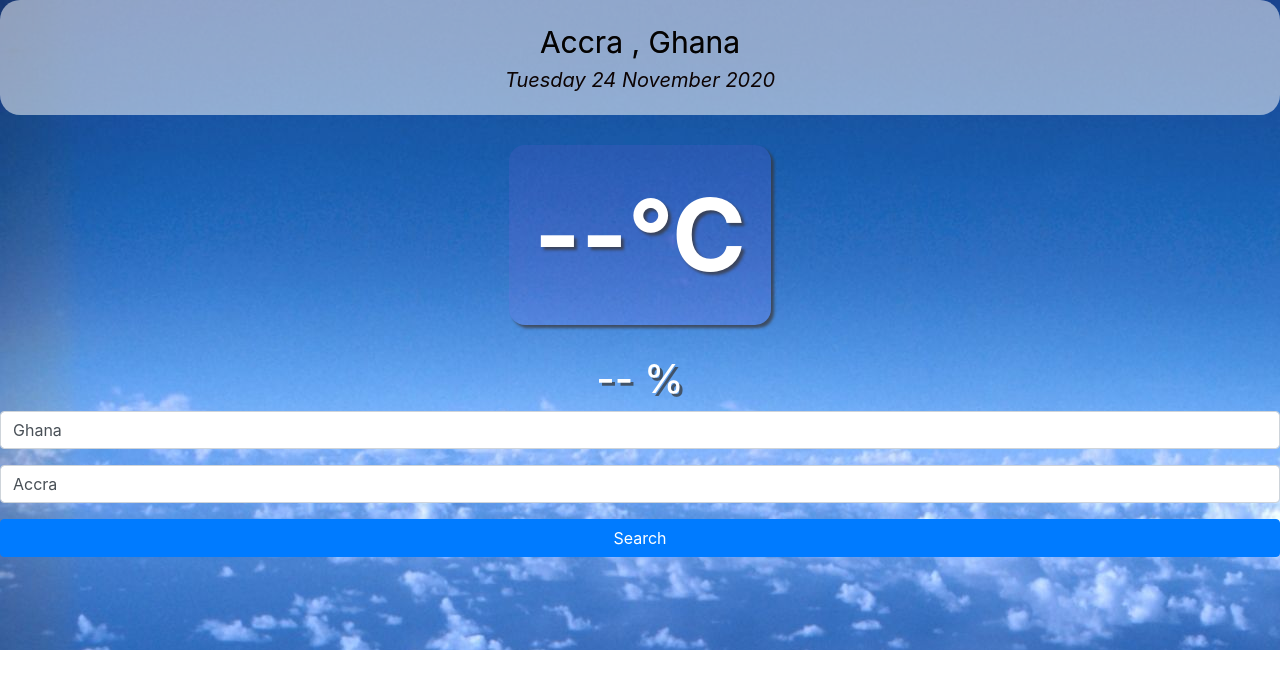
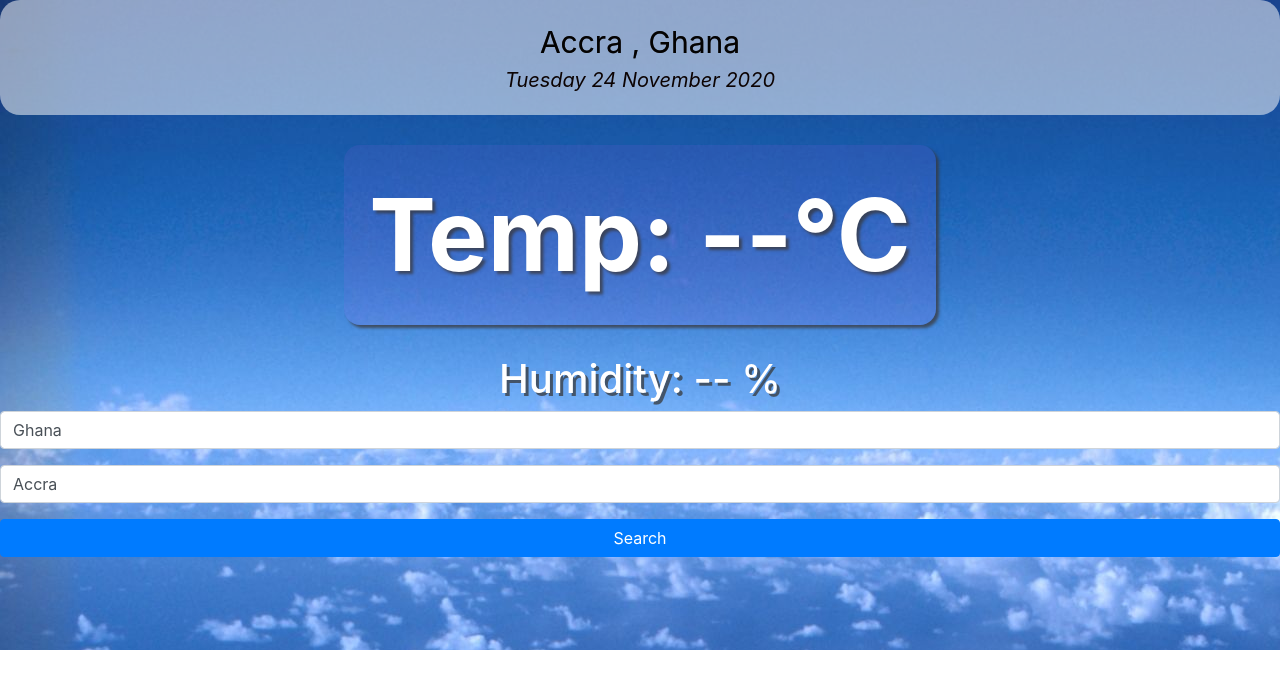
Before and after one commit to kudieyram/weather-app, a React (Create React App) app: page /dashboard in a window 1280 px wide. Shown: the top 688 px of the page. Built offline with nearby package versions, Linux system fonts and the light colour scheme.

Commit message:
added the Temp and Humidity to the Home Page

```diff
--- a/src/component/Home.js
+++ b/src/component/Home.js
@@ -31,28 +31,26 @@ function HomeComponent () {
         setCity(e.target.value)
     }
 
-    const error = (e) => {
+
+    //#endregion
+
+
+    const search = (e) => {
         e.preventDefault();
         if (country ==="" || city ===""){
             alert("Provide valid country & City. Try again")
             return
         }
-    }
 
-    //#endregion
-
-
-    const search = (e) => {
-            error(e)
         if(country && city){
                     axios.get( `${api.base}?access_key=${api.key}&query=${country},${city}`)
-                        .then((result) => {
+                        .then((info) => {
                             setWeather({
-                                "temp":result.data.current.temperature,
-                                "humidity" : result.data.current.humidity
+                                "temp":info.data.current.temperature,
+                                "humidity" : info.data.current.humidity
+                                });
 
-                            });
-                            console.log(result);
+                            console.log(info)
                         })
             }
 
@@ -85,9 +83,9 @@ function HomeComponent () {
                 <div>
                     <div className='weather-box'>
                         <div className='temp'>
-                            {weather.temp}°C
+                           Temp: {weather.temp}°C
                         </div>
-                        <div className='weather'><h1>{weather.humidity} %</h1></div>
+                        <div className='weather'><h1>Humidity: {weather.humidity} %</h1></div>
                     </div>
                 </div>
                     <form>
```
Also changed, not shown: 1 other file (tests, documents, lock files or other folders).
